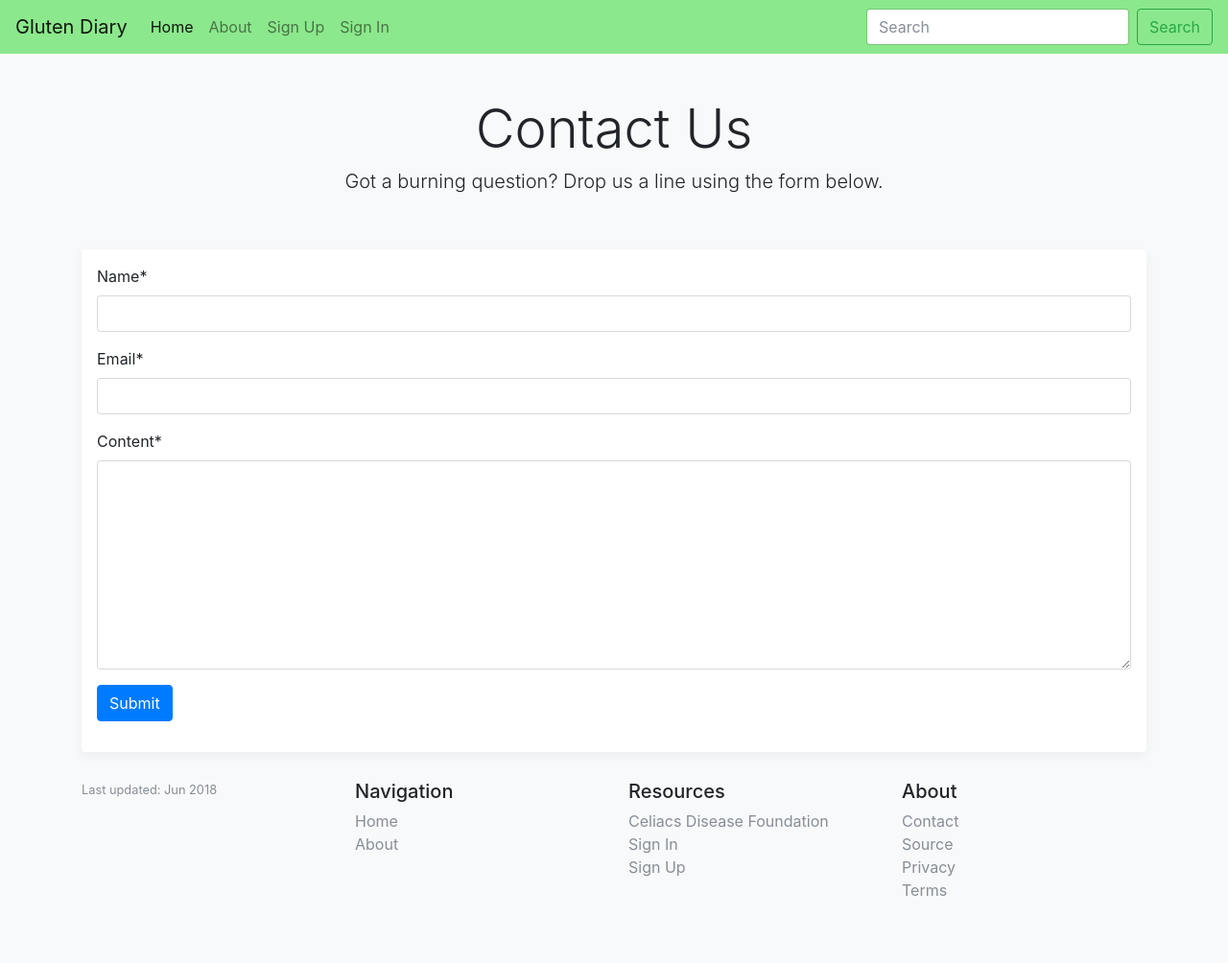
After one commit to gyazbek/Gluten-Diary, a Django app: page /contact/ in a window 1280 px wide. The commit adds this page. Shown: the whole page at 96% size. Run offline with Django 3.2, Linux system fonts and the light colour scheme; parts of the project's set-up code (start-up, migrations or seed data) failed here and were passed over; some libraries are stand-ins or nearby versions.

Commit message:
Added contact form

```diff
--- a/config/forms.py
+++ b/config/forms.py
@@ -0,0 +1,21 @@
+from django import forms
+from crispy_forms.helper import FormHelper
+from crispy_forms.layout import Submit
+from django.core.mail import send_mail
+
+class ContactForm(forms.Form):
+    name = forms.CharField(required=True)
+    email = forms.EmailField(required=True)
+    content = forms.CharField(
+        required=True,
+        widget=forms.Textarea
+    )
+
+    def send_email(self):
+        pass
+    def __init__(self, *args, **kwargs):
+        super(ContactForm, self).__init__(*args, **kwargs)
+        self.helper = FormHelper()
+        self.helper.form_id = 'id-contact-form'
+        self.helper.form_method = 'post'
+        self.helper.add_input(Submit('submit', 'Submit'))
--- a/config/settings/base.py
+++ b/config/settings/base.py
@@ -242,11 +242,11 @@ MANAGERS = ADMINS
 # ------------------------------------------------------------------------------
 ACCOUNT_ALLOW_REGISTRATION = env.bool('DJANGO_ACCOUNT_ALLOW_REGISTRATION', True)
 # https://django-allauth.readthedocs.io/en/latest/configuration.html
-ACCOUNT_AUTHENTICATION_METHOD = 'username'
+ACCOUNT_AUTHENTICATION_METHOD = 'email'
 # https://django-allauth.readthedocs.io/en/latest/configuration.html
 ACCOUNT_EMAIL_REQUIRED = True
 # https://django-allauth.readthedocs.io/en/latest/configuration.html
-ACCOUNT_EMAIL_VERIFICATION = 'mandatory'
+ACCOUNT_EMAIL_VERIFICATION = 'optional'
 # https://django-allauth.readthedocs.io/en/latest/configuration.html
 ACCOUNT_ADAPTER = 'gluten_diary.users.adapters.AccountAdapter'
 # https://django-allauth.readthedocs.io/en/latest/configuration.html
--- a/config/urls.py
+++ b/config/urls.py
@@ -16,6 +16,7 @@ urlpatterns = [
     url(r'^comments/', include('django_comments.urls')),
 
     # url(r"^$", TemplateView.as_view(template_name="pages/home.html"), name="home"),
+    path('contact/', views.ContactView.as_view(), name='contact'),
     url(
         r"^about/$",
         TemplateView.as_view(template_name="pages/about.html"),
--- a/config/views.py
+++ b/config/views.py
@@ -4,8 +4,9 @@ from django.urls import reverse
 from django.db.models import F
 from django.views import generic
 from django.utils import timezone
+from django.views.generic.edit import FormView
 from food.models import Type, Brand, Food
-
+from .forms import ContactForm
 
 
 class IndexView(generic.ListView):
@@ -15,3 +16,16 @@ class IndexView(generic.ListView):
     def get_queryset(self):
         """Return the last five published food items."""
         return Food.objects.filter(created_on__lte=timezone.now()).order_by('-created_on')[:5]
+
+
+
+class ContactView(FormView):
+    template_name = 'pages/contact.html'
+    form_class = ContactForm
+    # success_url = '/thanks/'
+
+    def form_valid(self, form):
+        # This method is called when valid form data has been POSTed.
+        # It should return an HttpResponse.
+        form.send_email()
+        return super().form_valid(form)
--- a/gluten_diary/templates/base.html
+++ b/gluten_diary/templates/base.html
@@ -106,6 +106,7 @@
           <div class="col-6 col-md">
             <h5>Resources</h5>
             <ul class="list-unstyled text-small">
+              <li><a class="text-muted" href=" https://celiac.org">{% trans "Celiacs Disease Foundation" %}</a></li>
               <li><a class="text-muted" href="{% url 'account_login' %}">{% trans "Sign In" %}</a></li>
               <li><a class="text-muted" href="{% url 'account_signup' %}">{% trans "Sign Up" %}</a></li>
             </ul>
--- /dev/null
+++ b/gluten_diary/templates/pages/contact.html
@@ -0,0 +1,16 @@
+{% extends "base.html" %}
+{% load crispy_forms_tags %}
+{% block title %}Contact{% endblock %}
+
+{% block content %}
+<div class="pricing-header px-3 py-3 pt-md-5 pb-md-4 mx-auto text-center">
+    <h1 class="display-4">Contact Us</h1>
+    <p class="lead">Got a burning question? Drop us a line using the form below.</p>
+</div>
+
+<div class=" my-3 p-3 bg-white rounded box-shadow">
+
+    {% crispy form %}
+
+  </div>
+{% endblock %}
```
Also changed, not shown: gluten_diary/templates/pages/about.html (+19 -0 lines).
